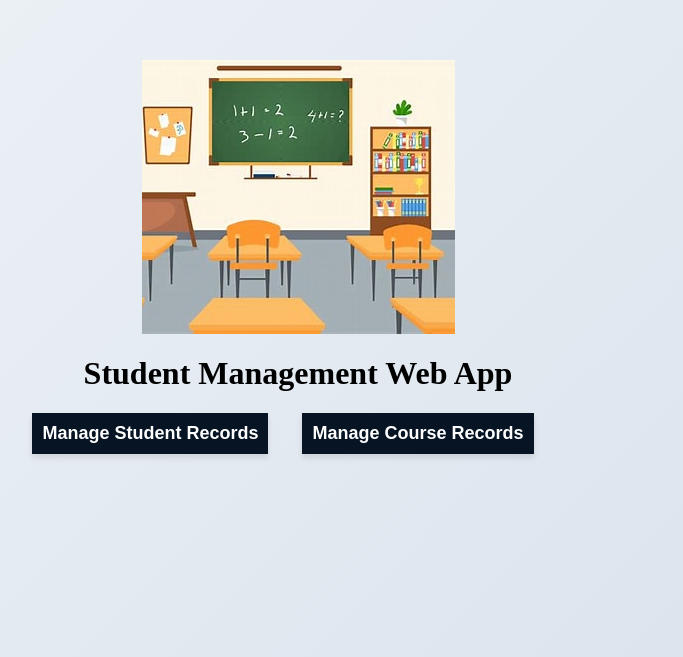
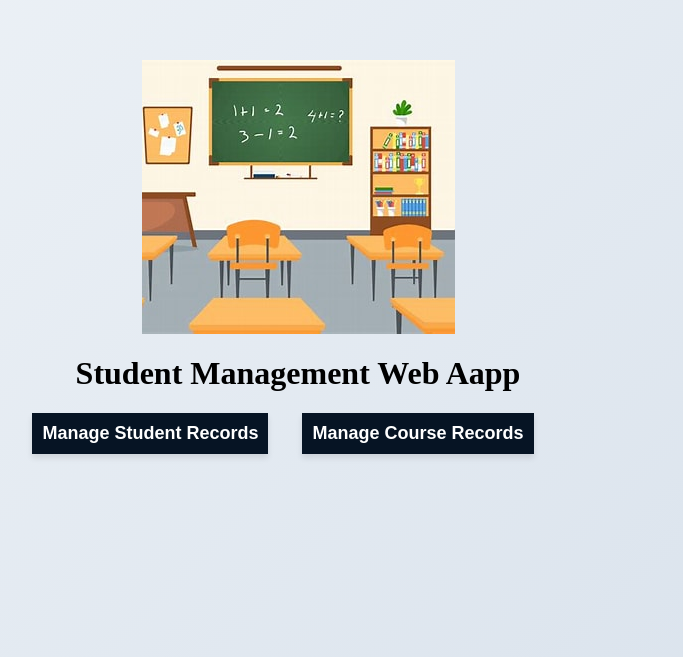
Before and after one commit to kr5m/hello, a website: page public/index.html in a window 1280 px wide. Shown: the part 143-800 px from the top of the page, without its empty margins (342-1025 px from the left). Drawn offline with Linux system fonts and the light colour scheme.

Commit message:
Update index.html

```diff
--- a/public/index.html
+++ b/public/index.html
@@ -6,7 +6,7 @@
     style="height: 100vh;margin: 0;justify-content: center;align-items: center;display: flex;flex-direction: column;background: linear-gradient(135deg, #f0f4f8, #d9e2ec);">
     <center><img src="images/OIP.jpeg" alt="Classroom picture"></center>
     <center>
-        <h1>Student Management Web App</h1>
+        <h1>Student Management Web Aapp</h1>
     </center>
     <center>
         <a href="./manageStudent.html"><button class="buttonStyle">Manage Student Records</button></a>
```
